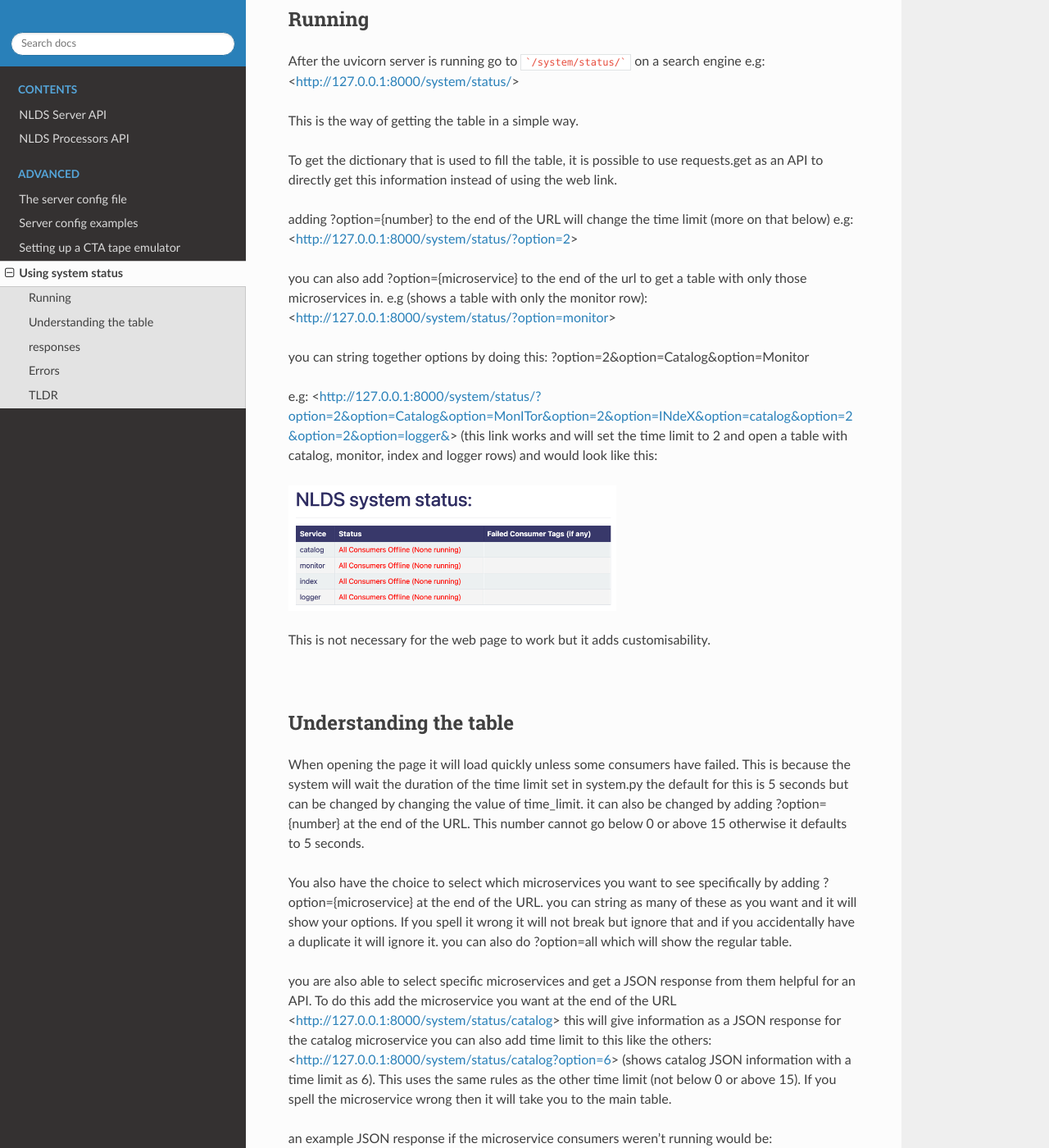
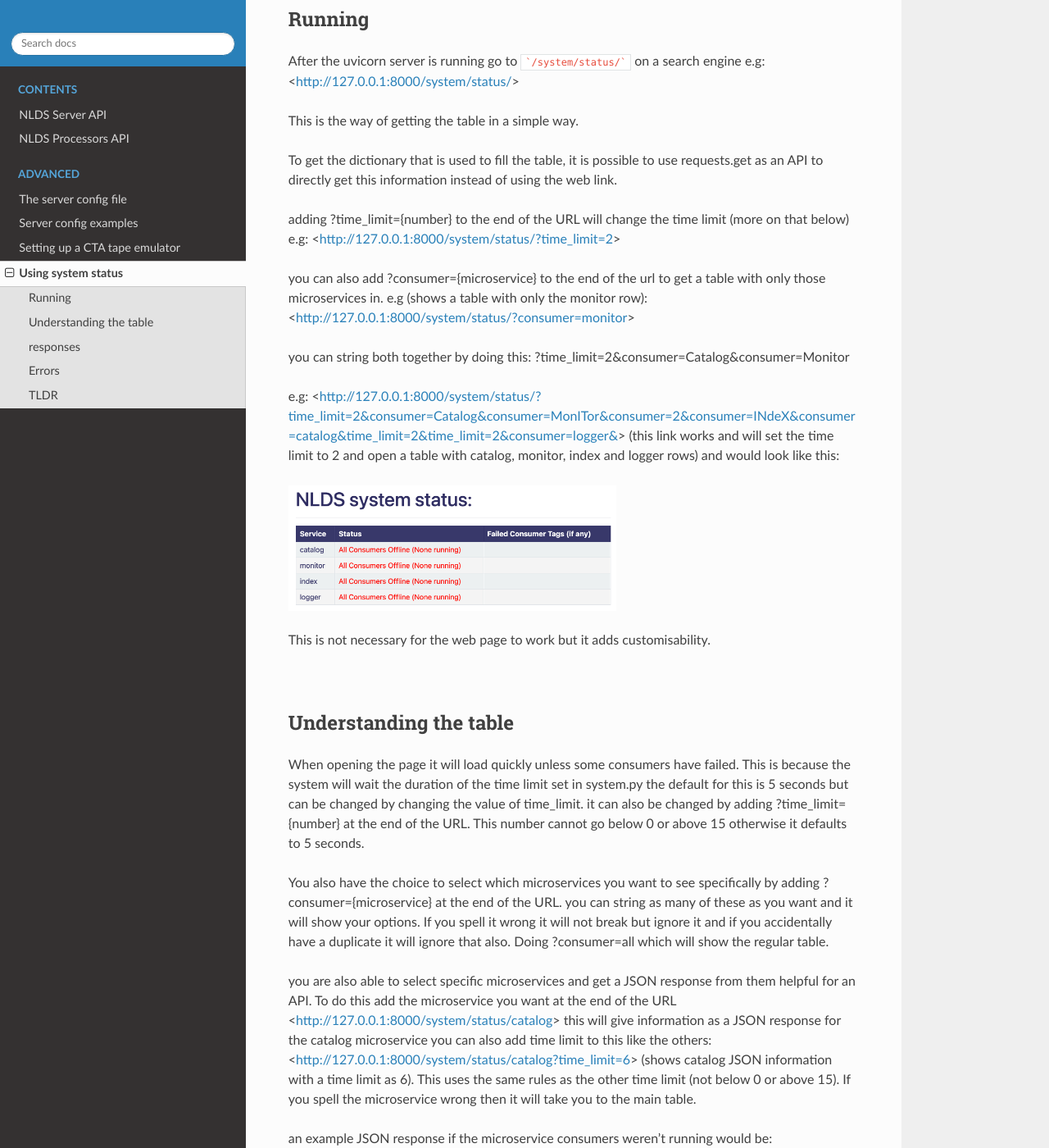
Before and after one commit to cedadev/nlds, a Sphinx documentation site: the page built from docs/source/system-status.rst, in a window 1280 px wide and 1400 px high, scrolled down 1297 px. Shown: the whole window at 82% size. Built offline with Sphinx 7.4.7 and the Read the Docs theme 2.0.0, drawn with Linux system fonts in a browser that asks for light colours; some of the changed text lies outside the part shown.

Commit message:
updated documentation file to change "option"

```diff
--- a/docs/source/system-status.rst
+++ b/docs/source/system-status.rst
@@ -68,19 +68,19 @@ To get the dictionary that is used to fill the table, it is possible to use requ
 as an API to directly get this information instead of using the web link.
 
 
-adding ?option={number} to the end of the URL will change the time limit
+adding ?time_limit={number} to the end of the URL will change the time limit
 (more on that below) e.g:
-<http://127.0.0.1:8000/system/status/?option=2>
+<http://127.0.0.1:8000/system/status/?time_limit=2>
 
-you can also add ?option={microservice} to the end of the url to get a table with only
+you can also add ?consumer={microservice} to the end of the url to get a table with only
 those microservices in. e.g (shows a table with only the monitor row):
-<http://127.0.0.1:8000/system/status/?option=monitor>
+<http://127.0.0.1:8000/system/status/?consumer=monitor>
 
-you can string together options by doing this:
-?option=2&option=Catalog&option=Monitor
+you can string both together by doing this:
+?time_limit=2&consumer=Catalog&consumer=Monitor
 
 e.g:
-<http://127.0.0.1:8000/system/status/?option=2&option=Catalog&option=MonITor&option=2&option=INdeX&option=catalog&option=2&option=2&option=logger&>
+<http://127.0.0.1:8000/system/status/?time_limit=2&consumer=Catalog&consumer=MonITor&consumer=2&consumer=INdeX&consumer=catalog&time_limit=2&time_limit=2&consumer=logger&>
 (this link works and will set the time limit to 2 and open a table with catalog, monitor, index and logger rows)
 and would look like this:
 
@@ -100,21 +100,20 @@ Understanding the table
 When opening the page it will load quickly unless some consumers have failed.
 This is because the system will wait the duration of the time limit set in system.py
 the default for this is 5 seconds but can be changed by changing the value of time_limit.
-it can also be changed by adding ?option={number} at the end of the URL. This
+it can also be changed by adding ?time_limit={number} at the end of the URL. This
 number cannot go below 0 or above 15 otherwise it defaults to 5 seconds.
 
 You also have the choice to select which microservices you want to see specifically
-by adding ?option={microservice} at the end of the URL. you can string as many of these as
-you want and it will show your options. If you spell it wrong it will not break but ignore that
-and if you accidentally have a duplicate it will ignore it. you can also do
-?option=all which will show the regular table.
+by adding ?consumer={microservice} at the end of the URL. you can string as many of these as
+you want and it will show your options. If you spell it wrong it will not break but ignore it
+and if you accidentally have a duplicate it will ignore that also. Doing ?consumer=all which will show the regular table.
 
 you are also able to select specific microservices and get a JSON response from them
 helpful for an API. To do this add the microservice you want at the end of the URL
 <http://127.0.0.1:8000/system/status/catalog>
 this will give information as a JSON response for the catalog microservice
 you can also add time limit to this like the others:
-<http://127.0.0.1:8000/system/status/catalog?option=6>
+<http://127.0.0.1:8000/system/status/catalog?time_limit=6>
 (shows catalog JSON information with a time limit as 6). This uses the same rules as
 the other time limit (not below 0 or above 15). If you spell the microservice wrong then
 it will take you to the main table.
```
Also changed, not shown: other parts of docs/source/system-status.rst (+1 -0 lines).
